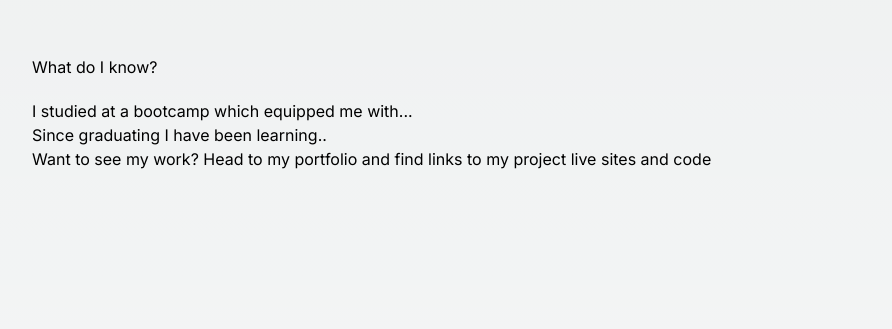
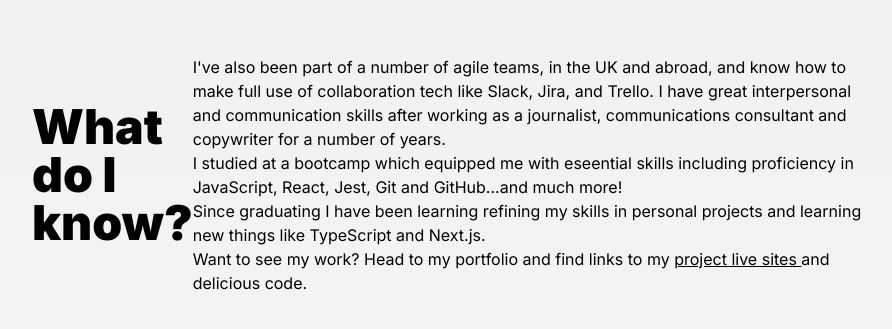
Before and after one commit to zamarz/rm-site, a Next.js app: page / in a window 1280 px wide. Shown: the part 2829-3158 px from the top of the page, without its empty margins (184-1076 px from the left). Built offline with nearby package versions, Linux system fonts and the light colour scheme.

Commit message:
Add more info to skills section

```diff
--- a/components/Skills.tsx
+++ b/components/Skills.tsx
@@ -3,12 +3,16 @@ const Skills = () => {
   return (
     <section className="px-10 py-10 mx-auto container min-h-screen">
     <div className="py-10 mx-10 px-10">
-        <div className="flex flex-row items-center py-5 ">What do I know?
-            </div>
-            <div>
-                <p>I studied at a bootcamp which equipped me with...</p>
-                <p>Since graduating I have been learning..</p>
-                <p>Want to see my work? Head to my portfolio and find links to my project live sites and code </p>
+        <div className="flex flex-row items-center py-5 ">
+          <h2 className="font-black text-5xl py-5">What do I know?</h2>
+
+            <ul>
+              <li>I've also been part of a number of agile teams, in the UK and abroad, and know how to make full use of collaboration tech like Slack, Jira, and Trello. I have great interpersonal and communication skills after working as a journalist, communications consultant and copywriter for a number of years.
+              </li>
+                <li>I studied at a bootcamp which equipped me with eseential skills including proficiency in JavaScript, React, Jest, Git and GitHub...and much more!</li>
+                <li>Since graduating I have been learning refining my skills in personal projects and learning new things like TypeScript and Next.js.</li>
+                <li>Want to see my work? Head to my portfolio and find links to my <a className="underline" href="https://www.zachmarzouk.dev/"> project live sites </a> and delicious code.</li>
+            </ul>
             </div>
             </div>
             </section>
```
